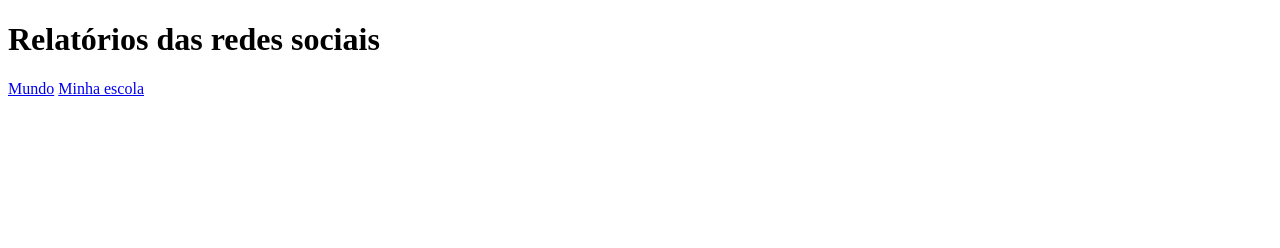
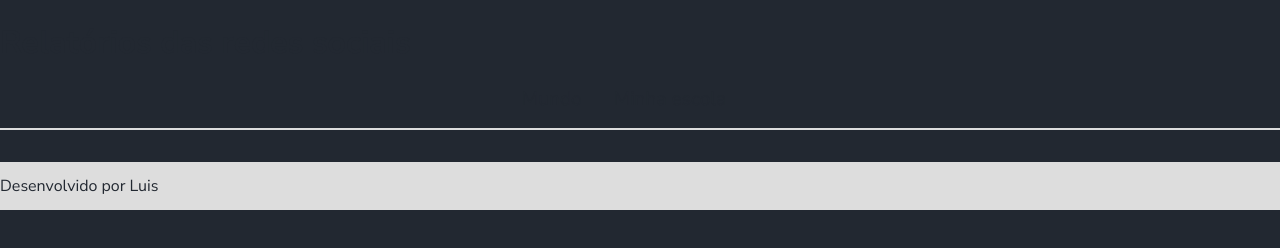
Before and after one commit to LuisZoka/redes-sociais, a plain HTML site: page redes-sociais/index.html in a window 1280 px wide. Drawn offline with Linux system fonts and the light colour scheme.

Commit message:
Add files via upload

```diff
--- a/redes-sociais/index.html
+++ b/redes-sociais/index.html
@@ -4,6 +4,7 @@
     <meta charset="UTF-8">
     <meta name="viewport" content="width=device-width, initial-scale=1.0">
     <title>Redes Sociais</title>
+    <link rel="stylesheet" href="style.css">
 </head>
 <body>
     <h1>Relatórios das redes sociais</h1>
@@ -17,6 +18,9 @@
 
         </section>
     </main>
-    <footer></footer>
+    <footer>
+        <p>Desenvolvido por Luis</p>
+    </footer>
+    <script type="module" src="redes-sociais/informacoesGlobais.js"></script>
 </body>
 </html>
--- /dev/null
+++ b/redes-sociais/informacoesGlobais.js
@@ -0,0 +1 @@
+const url = 'https://raw.githubusercontent.com/guilhermeonrails/api/main/dados-globais.json'
--- a/redes-sociais/style.css
+++ b/redes-sociais/style.css
@@ -0,0 +1,59 @@
+@import url('https://fonts.googleapis.com/css2?family=Nunito+Sans:ital,opsz,wght@0,6..12,200..1000;1,6..12,200..1000&display=swap');
+
+:root {
+    --bg-color: #222831;
+    --primary-color: #DDDDDD;
+    --secondary-color: #F05454;
+    --font: "Nunito Sans", sans-serif;
+}
+
+body {
+    background-color: var(--bg-color);
+    color: var(--primary-color);
+    font-family: var(--font);
+    height: 100vh;
+    margin: 0;
+}
+
+header {
+    background-color: var(--primary-color);
+    text-align: center;
+    padding: 1px;
+}
+
+h1 {
+    font-size: 2rem;
+    color: var(--bg-color);
+     font-weight: 700;
+}
+
+nav {
+    display: flex;
+    justify-content: center;
+    font-weight: 400;
+}
+
+
+
+nav a {
+    text-decoration: none;
+    color: var(--bg-color);
+     margin: 0 2rem 1rem 0rem;
+     font-size: 1.2rem;
+}
+
+nav a:hover {
+    text-decoration: underline;
+    transform: scale(0.90);
+    transition: transform 0.1s;
+}
+
+footer {
+    display: flex;
+    align-items: center;
+    background-color: var(--primary-color);
+    color: var(--bg-color);
+    width: 100%;
+    height: 3rem;
+    margin-top: 2rem;
+}
```
